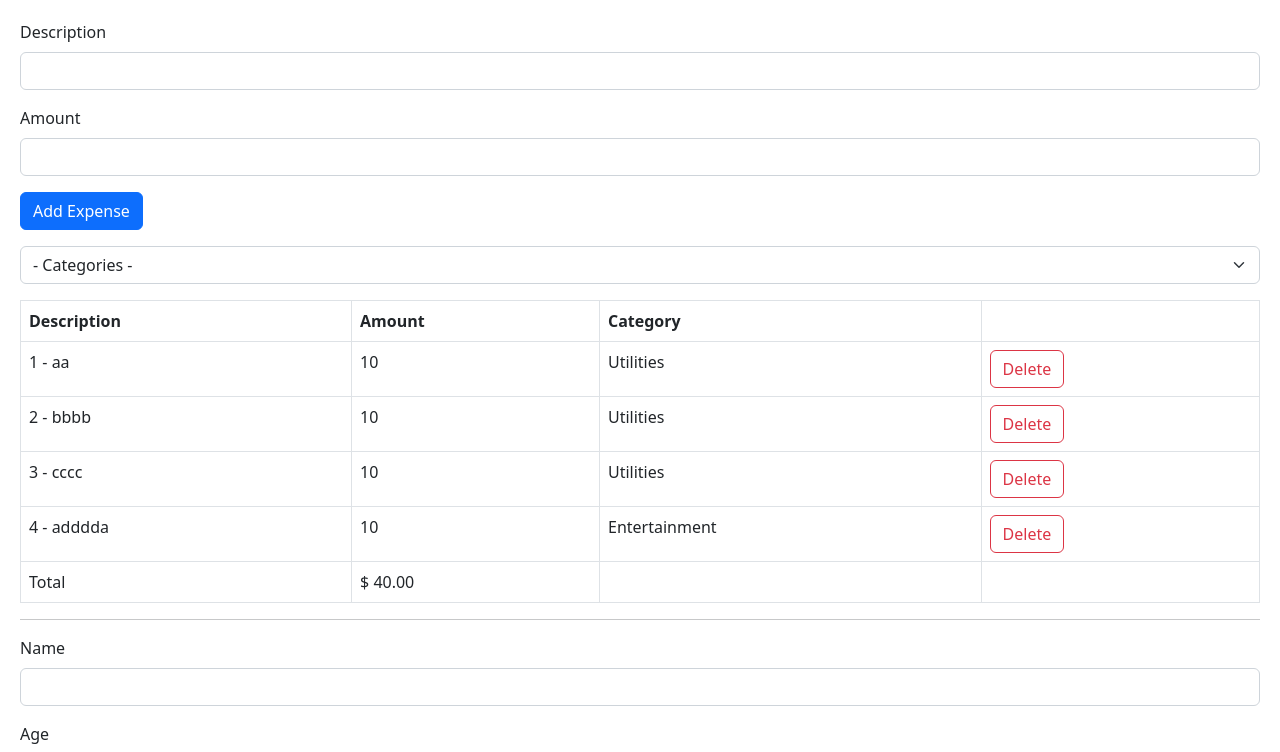
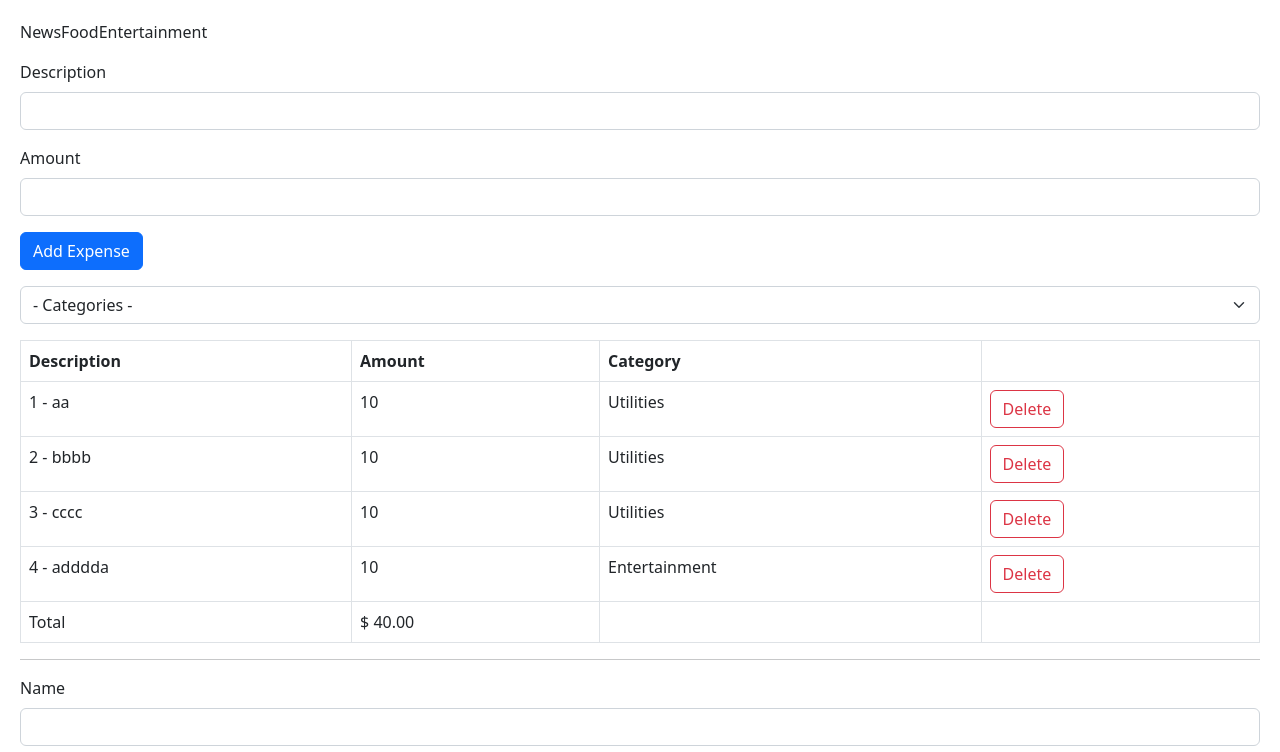
Before and after one commit to lab127/react-vite, a React (Vite) app: page / in a window 1280 px wide. Shown: the top 752 px of the page. Built offline with nearby package versions, Linux system fonts and the light colour scheme; the HTML template or start-up script is replaced by a standard one.

Commit message:
p1.6.14 cara export immutable variable

```diff
--- a/src/App.tsx
+++ b/src/App.tsx
@@ -15,6 +15,9 @@ import "./index.css";
 import ExpenseForm from "./expense-tracker/components/ExpenseForm";
 import ExpenseList from "./expense-tracker/components/ExpenseList";
 import ExpenseCategories from "./expense-tracker/components/ExpenseCategories";
+
+// cara export immutable variable
+export const CategoryList = ["News", "Food", "Entertainment"] as const;
 
 function App() {
   let items = ["New York", "San Francisco", "Tokyo", "London", "Paris"];
--- a/src/expense-tracker/components/ExpenseForm.tsx
+++ b/src/expense-tracker/components/ExpenseForm.tsx
@@ -1,14 +1,17 @@
 import { useForm } from "react-hook-form";
 import { z } from "zod";
 import { zodResolver } from "@hookform/resolvers/zod";
+import { CategoryList } from "../../App";
 
 const expenseSchema = z.object({
   description: z
     .string()
-    .min(3, { message: "Description must be at least 3 characters." }),
+    .min(3, { message: "Description must be at least 3 characters." })
+    .max(50, { message: "Description must be less than 50 characters" }),
   amount: z
     .number({ invalid_type_error: "Amount field is required." })
-    .min(1, { message: "Amount must be at least 1." }),
+    .min(0.01, { message: "Amount must be at least 1." })
+    .max(100_000),
 });
 
 type ExpenseFormData = z.infer<typeof expenseSchema>;
@@ -26,6 +29,8 @@ const ExpenseForm = ({ onExpenseHandle }: ExpenseFormProps) => {
     formState: { errors },
   } = useForm<ExpenseFormData>({ resolver: zodResolver(expenseSchema) });
   return (
+    <>
+      <div className="mb-3">{CategoryList}</div>
       <form className="mb-3" onSubmit={handleSubmit(onExpenseHandle)}>
         <div className="mb-3">
           <label htmlFor="description" className="form-label">
@@ -59,6 +64,7 @@ const ExpenseForm = ({ onExpenseHandle }: ExpenseFormProps) => {
           Add Expense
         </button>
       </form>
+    </>
   );
 };
 
```
Lines whose indentation alone changed are shown as unchanged.
